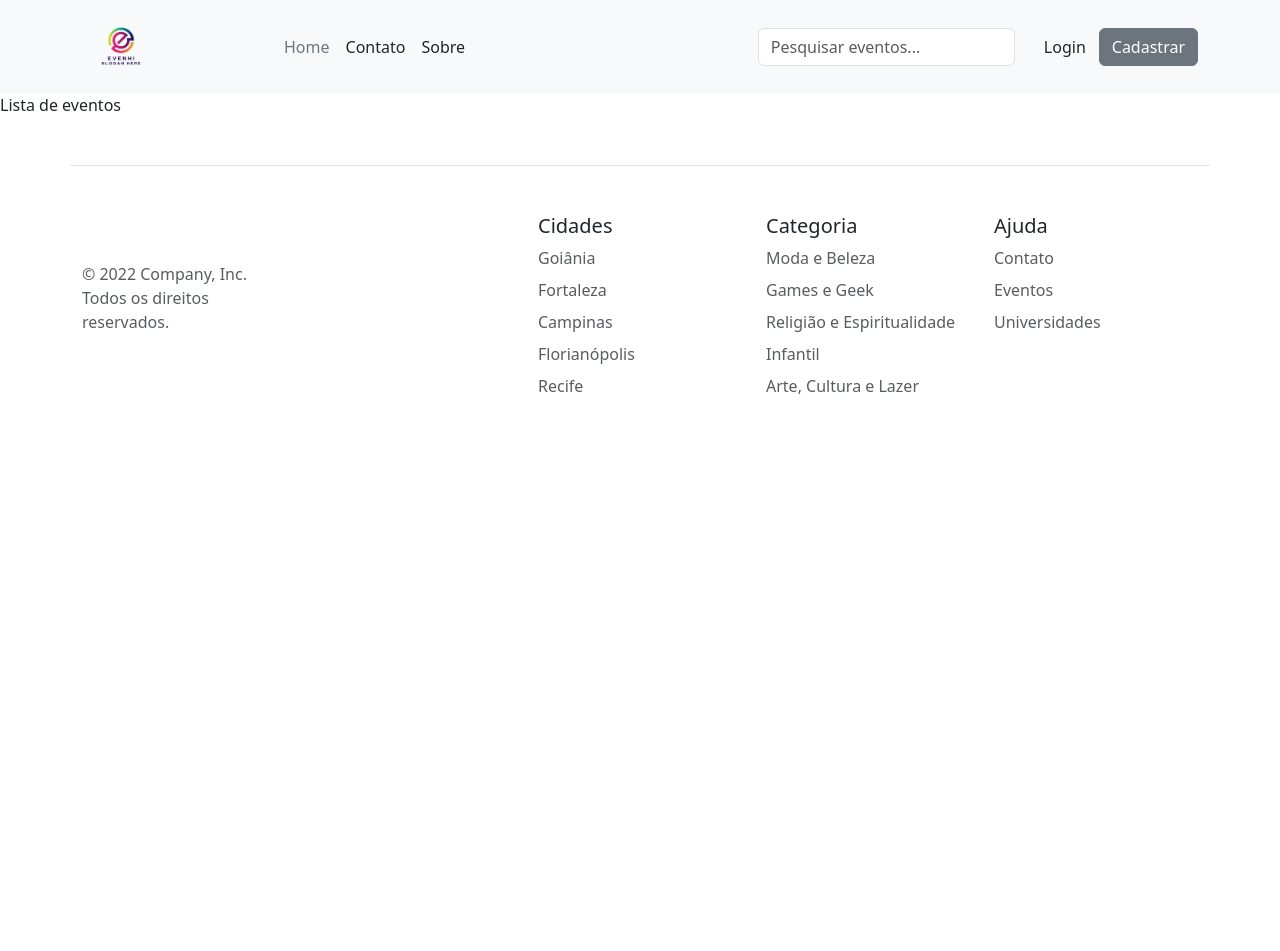
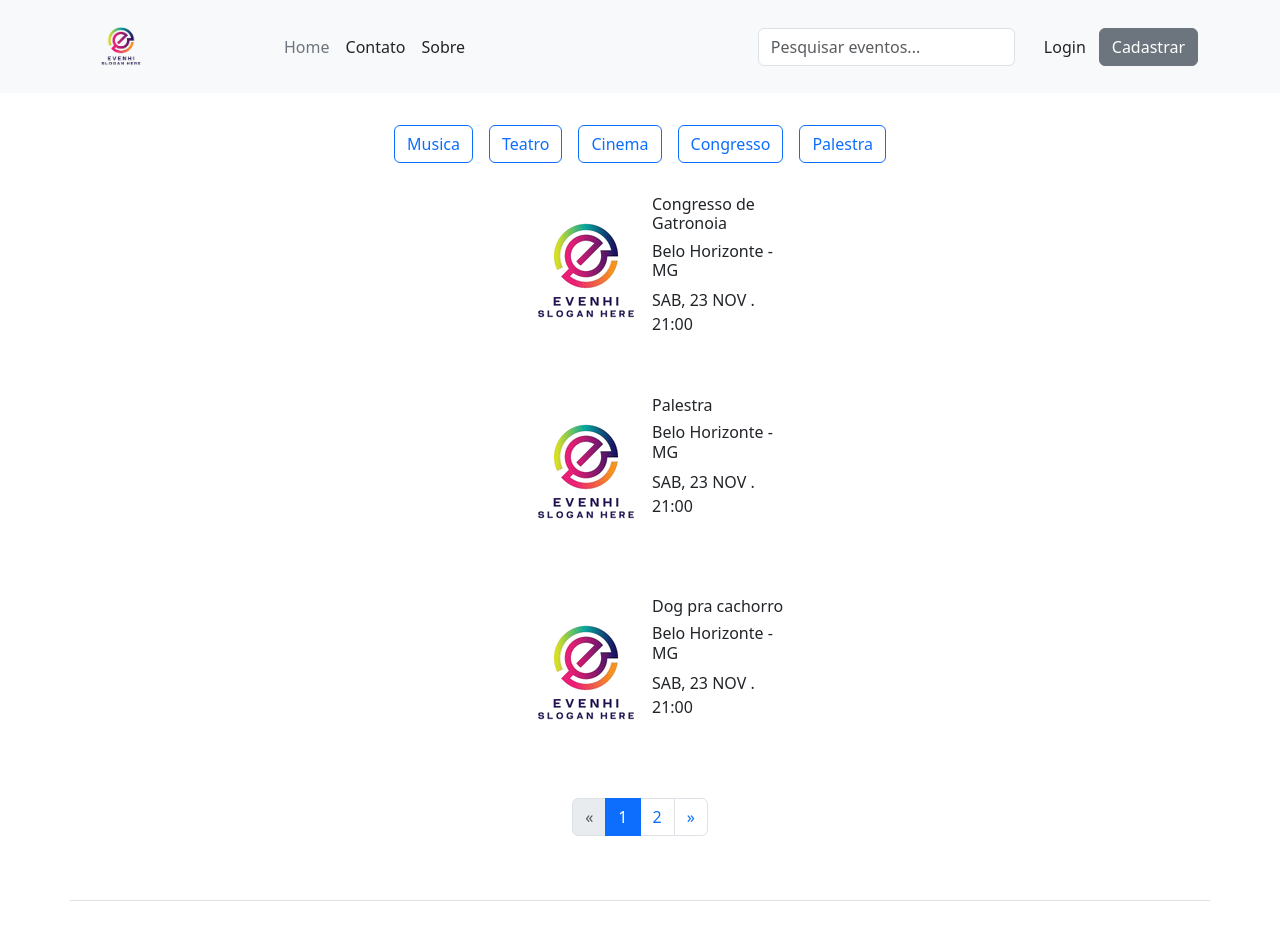
Before and after one commit to leno1moraes/evenhi-frontend, an Angular app in the folder evenhi/: page /list-events in a window 1280 px wide. Before the commit this address led to /. Shown: the top 951 px of the page. Before the commit the page ends 800 px from the top, so only its background shows below. Built offline with nearby package versions, Linux system fonts and the light colour scheme.

Commit message:
add forms

```diff
--- a/evenhi/angular.json
+++ b/evenhi/angular.json
@@ -31,7 +31,9 @@
               "node_modules/bootstrap/dist/css/bootstrap.min.css",
               "src/styles.css"
             ],
-            "scripts": []
+            "scripts": [
+              "node_modules/bootstrap/dist/js/bootstrap.bundle.js"
+            ]
           },
           "configurations": {
             "production": {
--- a/evenhi/src/app/app.component.html
+++ b/evenhi/src/app/app.component.html
@@ -1,10 +1,8 @@
 
 <app-header></app-header>
-
-
-<div class="content">
+<!-- <div class="content">
   <div>Lista de eventos</div>
-</div>
+</div> -->
 
 <router-outlet />
 
--- a/evenhi/src/app/header/header.component.html
+++ b/evenhi/src/app/header/header.component.html
@@ -16,9 +16,72 @@
         </form>
 
         <div class="text-end">
-          <button type="button" class="btn btn-outline-light text-dark">Login</button>
-          <button type="button" class="btn btn-secondary">Cadastrar</button>
+          <button type="button" class="btn btn-outline-light text-dark" data-bs-toggle="modal" data-bs-target="#loginModal">Login</button>
+          <button type="button" class="btn btn-secondary" data-bs-toggle="modal" data-bs-target="#signUpModal">Cadastrar</button>
         </div>
       </div>
     </div>
   </header>
+
+ <!-- Modal Login -->
+<div class="modal fade" id="loginModal" tabindex="-1" aria-labelledby="loginModalLabel" aria-hidden="true">
+  <div class="modal-dialog modal-fullscreen-sm">
+    <div class="modal-content">
+      <div class="modal-header">
+        <h5 class="modal-title" id="loginModalLabel">Fazer login</h5>
+        <button type="button" class="btn-close" data-bs-dismiss="modal" aria-label="Close"></button>
+      </div>
+      <div class="modal-body">
+        <div class="mb-3">
+          <!-- <label for="exampleInputEmail1" class="form-label">Email</label> -->
+          <input type="email" placeholder="Email" class="form-control" id="inputEmail" aria-describedby="emailLogin">
+        </div>
+        <div class="mb-3">
+          <!-- <label for="exampleInputPassword1" class="form-label">Password</label> -->
+          <input type="password" placeholder="Senha" class="form-control" id="inputPassword1">
+        </div>
+      </div>
+      <div class="modal-footer">
+        <button type="button" class="btn btn-primary">Confirmar</button>
+      </div>
+    </div>
+  </div>
+</div>
+
+
+ <!-- Sign-up Login -->
+ <div class="modal fade" id="signUpModal" tabindex="-1" aria-labelledby="signUpModalLabel" aria-hidden="true">
+  <div class="modal-dialog modal-fullscreen-sm">
+    <div class="modal-content">
+      <div class="modal-header">
+        <h5 class="modal-title" id="signUpModalLabel">Entre no EvenHi</h5>
+        <button type="button" class="btn-close" data-bs-dismiss="modal" aria-label="Close"></button>
+      </div>
+      <div class="modal-body">
+        <div class="mb-3">
+          <input type="email" placeholder="Email" class="form-control" id="inputEmailSignUp" aria-describedby="emailLogin">
+        </div>
+
+        <div class="mb-3">
+          <button class="btn btn-outline-info m-1" (click)="activeInputCpf()">CPF</button>
+          <button class="btn btn-outline-info m-1" (click)="activeInputRg()">RG</button>
+        </div>
+
+        <div class="mb-3" *ngIf="enableCpf">
+          <input type="text" placeholder="Cpf" class="form-control" id="cpf" aria-describedby="cpfLogin">
+        </div>
+
+        <div class="mb-3" *ngIf="enableRg">
+          <input type="text" placeholder="Rg" class="form-control" id="rg" aria-describedby="rgLogin">
+        </div>
+
+        <div class="mb-3">
+          <input type="password" placeholder="Senha" class="form-control" id="exampleInputPassword1">
+        </div>
+      </div>
+      <div class="modal-footer">
+        <button type="button" class="btn btn-primary">Cadastrar</button>
+      </div>
+    </div>
+  </div>
+</div>
--- a/evenhi/src/app/header/header.component.ts
+++ b/evenhi/src/app/header/header.component.ts
@@ -1,12 +1,29 @@
+import { CommonModule } from '@angular/common';
 import { Component } from '@angular/core';
 
 @Component({
   selector: 'app-header',
   standalone: true,
-  imports: [],
+  imports: [CommonModule],
   templateUrl: './header.component.html',
   styleUrl: './header.component.css'
 })
 export class HeaderComponent {
+  public enableCpf: Boolean = false;
+  public enableRg: Boolean = false;
+
+  public activeInputCpf(){
+    if (!this.enableCpf){
+      this.enableCpf = true;
+      this.enableRg = false;
+    }
+  }
+
+  public activeInputRg(){
+    if (!this.enableRg){
+      this.enableRg = true;
+      this.enableCpf = false;
+    }
+  }
 
 }
--- /dev/null
+++ b/evenhi/src/app/list-event/list-event.component.html
@@ -0,0 +1,60 @@
+
+<main class="main">
+
+    <div class="row">
+        <div class="col-md-12 mt-4 d-flex justify-content-center align-items-center">
+            <div *ngFor="let lista of listOfTypesEvents">
+                <a class="btn btn-outline-primary m-2" href="{{ lista.url }}" role="button">{{ lista.typeEvent }}</a>
+            </div>
+        </div>
+    </div>
+
+
+    <div class="row mt-4 justify-content-center align-items-center">
+        <div class="col-md-3 col-sm-12 justify-content-center align-items-center">
+          <div *ngFor="let event of paginatedEvents">
+            <div class="row mb-5">
+              <div class="col-md-6">
+                <img [src]="event.urlImage" />
+              </div>
+              <div class="col-md-6">
+                <div class="row">
+                  <span class="h6">{{ event.title }}</span>
+                </div>
+                <div class="row">
+                  <span class="h6">{{ event.location }}</span>
+                </div>
+                <div class="row">
+                  <span>{{ event.date }}</span>
+                </div>
+              </div>
+            </div>
+          </div>
+
+          <div class=" d-flex justify-content-center align-items-center">
+            <nav aria-label="Pagination">
+              <ul class="pagination">
+                <li class="page-item" [class.disabled]="currentPage === 1">
+                  <a class="page-link" (click)="changePage(currentPage - 1)">
+                    &laquo;
+                  </a>
+                </li>
+
+                <li class="page-item" *ngFor="let page of [].constructor(totalPages); let i = index">
+                  <a class="page-link" (click)="changePage(i + 1)" [class.active]="currentPage === i + 1">
+                    {{ i + 1 }}
+                  </a>
+                </li>
+
+                <li class="page-item" [class.disabled]="currentPage === totalPages">
+                  <a class="page-link" (click)="changePage(currentPage + 1)">
+                    &raquo;
+                  </a>
+                </li>
+              </ul>
+            </nav>
+          </div>
+        </div>
+      </div>
+
+</main>
--- /dev/null
+++ b/evenhi/src/app/list-event/list-event.component.ts
@@ -0,0 +1,66 @@
+import { CommonModule } from '@angular/common';
+import { Component } from '@angular/core';
+
+@Component({
+  selector: 'app-list-event',
+  standalone: true,
+  imports: [CommonModule],
+  templateUrl: './list-event.component.html',
+  styleUrl: './list-event.component.css'
+})
+export class ListEventComponent {
+
+  listOfTypesEvents = [
+    {
+      typeEvent: 'Musica',
+      url: '#1'
+    },
+    {
+      typeEvent: 'Teatro',
+      url: '#2'
+    },
+    {
+      typeEvent: 'Cinema',
+      url: '#3'
+    },
+    {
+      typeEvent: 'Congresso',
+      url: '#4'
+    },
+    {
+      typeEvent: 'Palestra',
+      url: '#5'
+    },
+  ];
+
+  events = [
+    { title: 'Congresso de Gatronoia', urlImage: 'assets/images/evenhi-logo.png', location: 'Belo Horizonte - MG', date: 'SAB, 23 NOV . 21:00' },
+    { title: 'Palestra', urlImage: 'assets/images/evenhi-logo.png', location: 'Belo Horizonte - MG', date: 'SAB, 23 NOV . 21:00' },
+    { title: 'Dog pra cachorro', urlImage: 'assets/images/evenhi-logo.png', location: 'Belo Horizonte - MG', date: 'SAB, 23 NOV . 21:00' },
+    { title: 'Palestra Dra Laura', urlImage: 'assets/images/evenhi-logo.png', location: 'Belo Horizonte - MG', date: 'SAB, 23 NOV . 21:00' },
+    { title: 'Aula aberta', urlImage: 'assets/images/evenhi-logo.png', location: 'Belo Horizonte - MG', date: 'SAB, 23 NOV . 21:00' },
+    { title: 'Cinema Novo', urlImage: 'assets/images/evenhi-logo.png', location: 'Belo Horizonte - MG', date: 'SEX, 15 DEZ . 19:00' },
+  ];
+
+  pageSize = 3;  // Eventos por página
+  currentPage = 1;
+
+  get paginatedEvents() {
+    const startIndex = (this.currentPage - 1) * this.pageSize;
+    const endIndex = startIndex + this.pageSize;
+    return this.events.slice(startIndex, endIndex);
+  }
+
+  // Calcula o número total de páginas
+  get totalPages() {
+    return Math.ceil(this.events.length / this.pageSize);
+  }
+
+  changePage(page: number) {
+    if (page >= 1 && page <= this.totalPages) {
+      this.currentPage = page;
+    }
+  }
+
+
+}
```
Also changed, not shown: evenhi/src/app/app.routes.ts (+10 -0 lines), evenhi/src/app/list-event/list-event.component.css (added), 1 other file (tests, documents, lock files or other folders).
